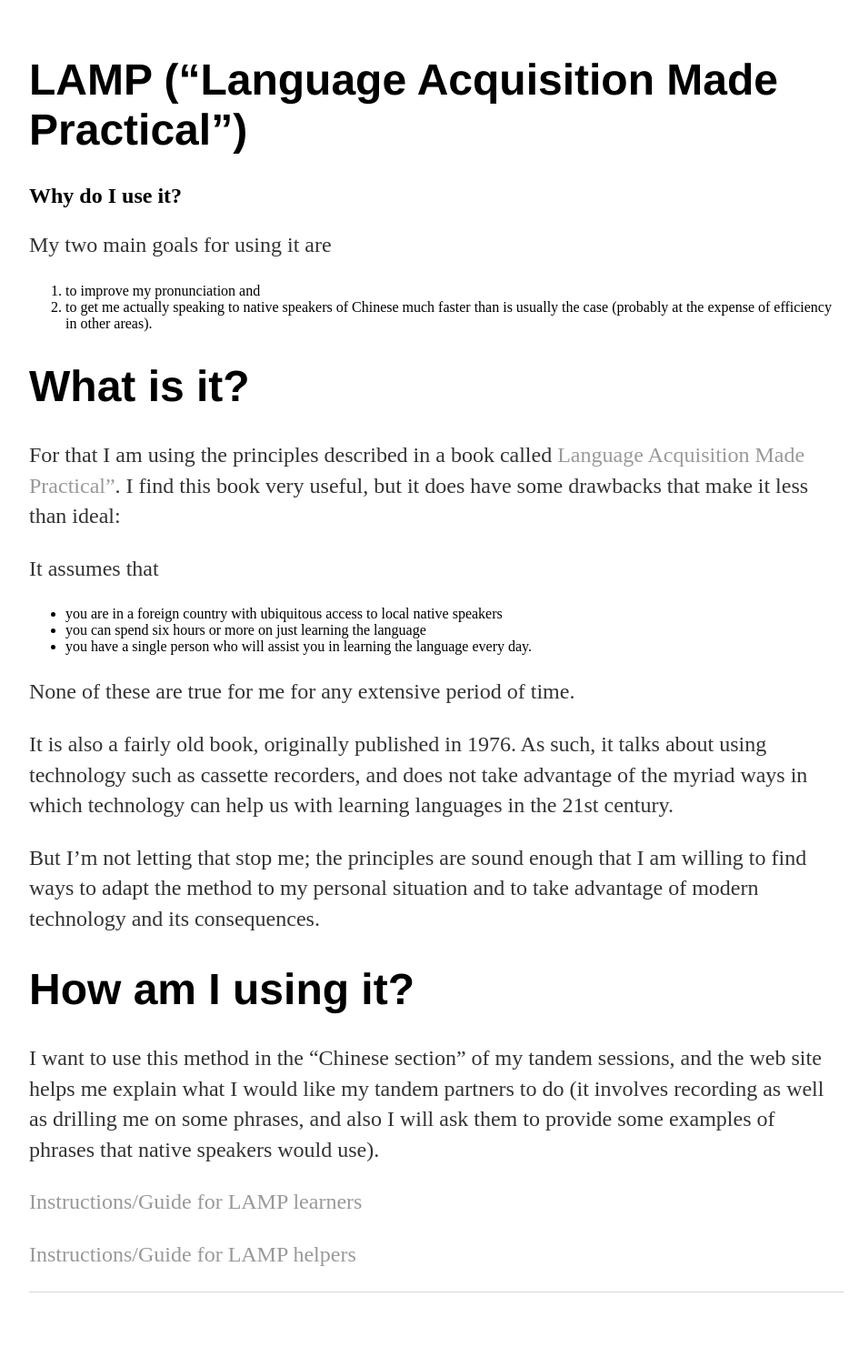
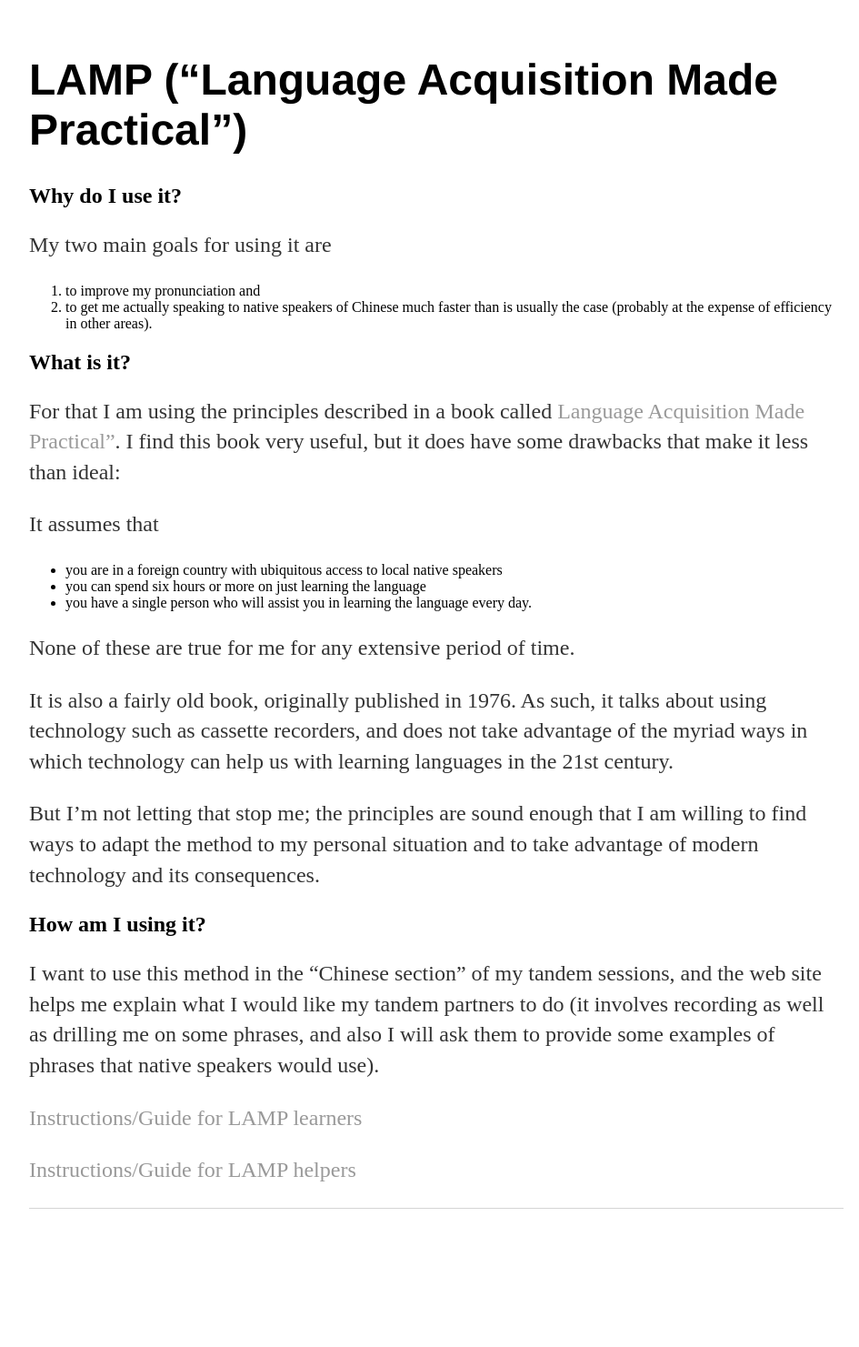
Before and after one commit to nczempin/ll, a Jekyll site: the page built from lamp-overview.md, in a window 1280 px wide. Shown: the whole page at 91% size, without its empty margins (160-1105 px from the left). Built offline with Jekyll 4.4.1, drawn with Linux system fonts in a browser that asks for light colours; our own code applies the rules of GitHub Pages for plain Markdown files; after the commit the page ends 1389 px from its top, so only the background shows below that.

```diff
--- a/lamp-overview.md
+++ b/lamp-overview.md
@@ -7,7 +7,7 @@ My two main goals for using it are
 much faster than is usually the case (probably at the expense of efficiency in other areas).
 
 
-# What is it?
+## What is it?
 For that I am using the principles described in a book called  [Language Acquisition Made Practical"](https://www.amazon.com/Language-Acquisition-Made-Practical-Learners/dp/B0054RBDSM/).
 I find this book very useful, but it does have some drawbacks that make it less than ideal:
 
@@ -22,7 +22,7 @@ It is also a fairly old book, originally published in 1976. As such, it talks ab
 
 But I'm not letting that stop me; the principles are sound enough that I am willing to find ways to adapt the method to my personal situation and to take advantage of modern technology and its consequences.
 
-# How am I using it?
+## How am I using it?
 I want to use this method in the "Chinese section" of my tandem sessions, and the web site helps me explain what I would like my tandem partners to do (it involves recording as well as drilling me on some phrases, and also I will ask them  to provide some examples of phrases that native speakers would use).
 
 [Instructions/Guide for LAMP learners](lamp-learner)
```
